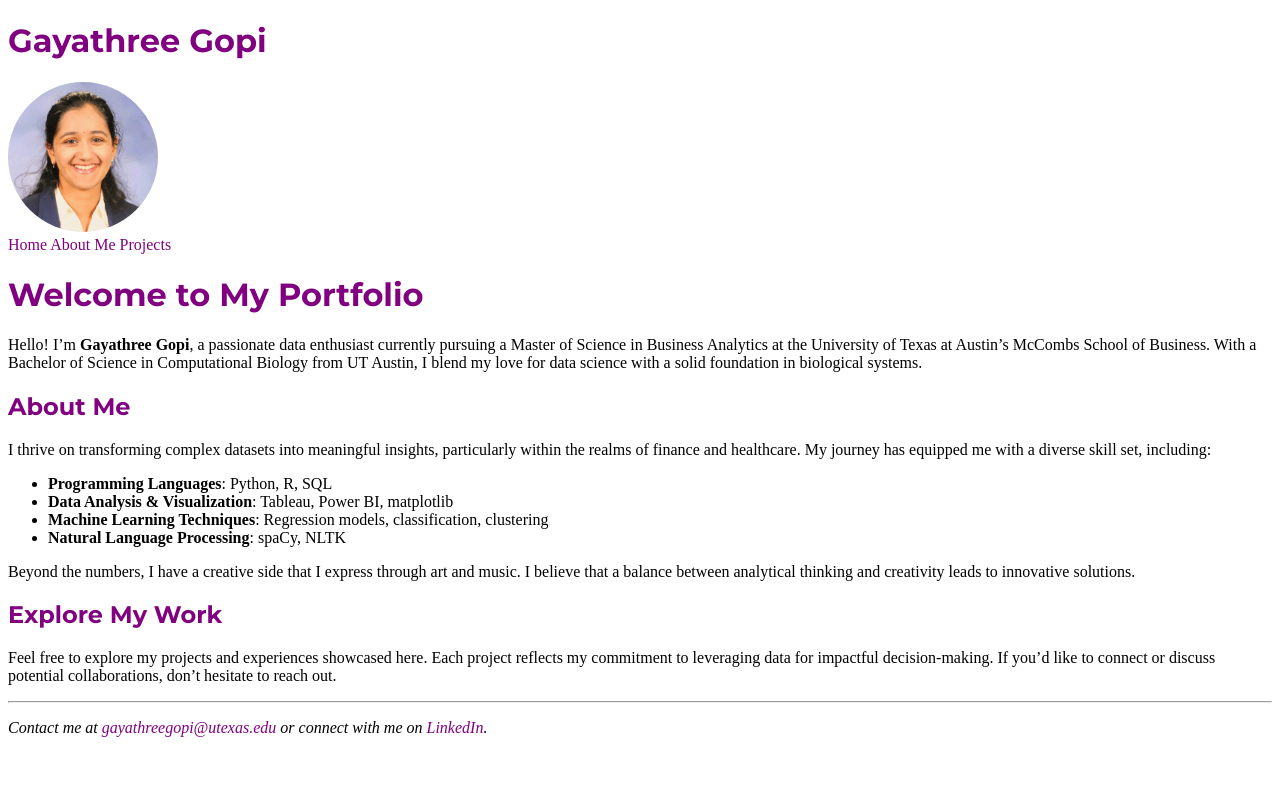
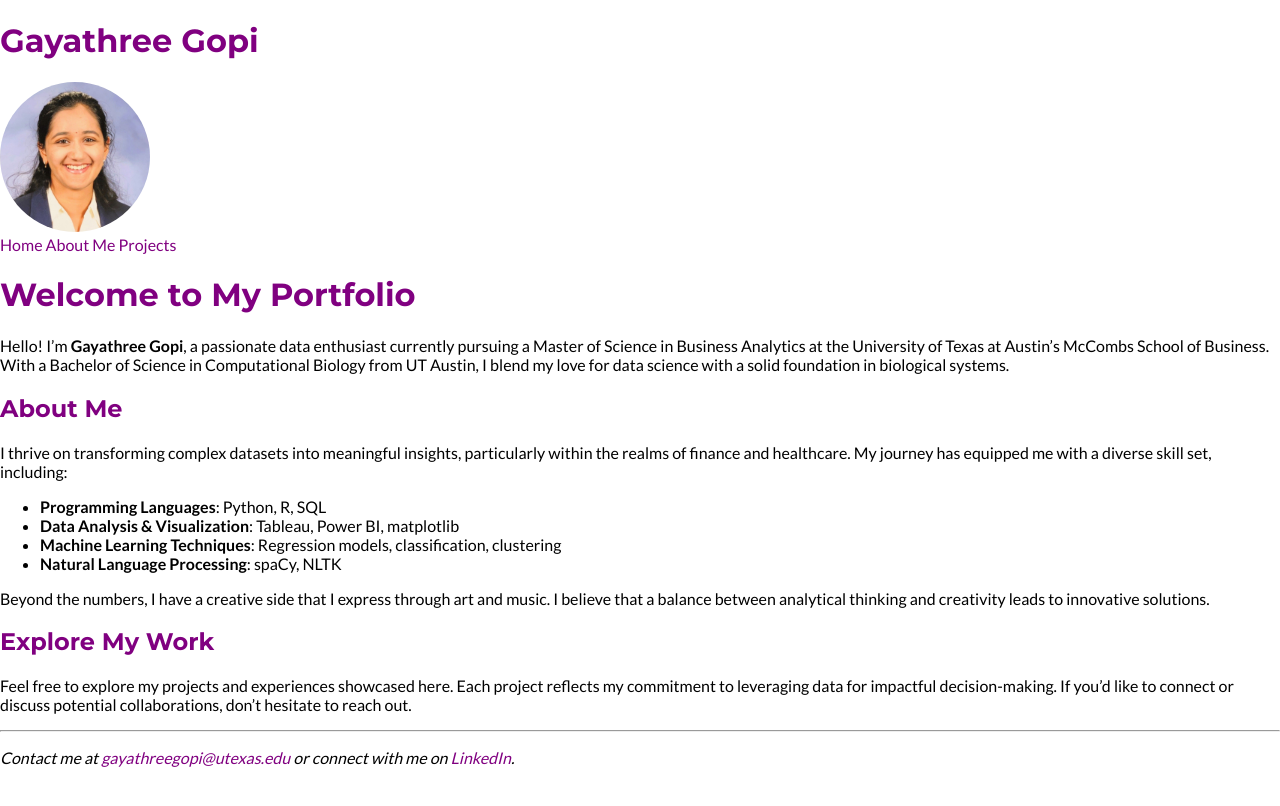
Before and after one commit to gayathreegopi/gayathreegopi.github.io, a Jekyll site: the page built from index.md, in a window 1280 px wide. Shown: the top 806 px of the page. Built offline with Jekyll 4.4.1, drawn with Linux system fonts in a browser that asks for light colours; our own code applies the rules of GitHub Pages for plain Markdown files.

Commit message:
Update style.css

```diff
--- a/assets/css/style.css
+++ b/assets/css/style.css
@@ -1,19 +1,26 @@
-/* Import the Montserrat font from Google Fonts */
-@import url('https://fonts.googleapis.com/css2?family=Montserrat:wght@400;700&display=swap');
+/* Import the Montserrat and Lato fonts from Google Fonts */
+@import url('https://fonts.googleapis.com/css2?family=Montserrat:wght@400;700&family=Lato:wght@400;700&display=swap');
 
-/* Apply Montserrat font to headings only */
+/* Apply Montserrat font to headings */
 h1, h2, h3, h4, h5, h6 {
   font-family: 'Montserrat', sans-serif;
-  color: purple; /* Change heading color to purple */
+  color: purple;
 }
 
-/* Change link colors to purple */
+/* Apply Lato font to body text */
+body {
+  font-family: 'Lato', sans-serif;
+  margin: 0; /* Reset margin to prevent unwanted spacing */
+  padding: 0; /* Reset padding to prevent unwanted spacing */
+}
+
+/* Style links */
 a {
-  color: purple; /* Default link color */
-  text-decoration: none; /* Remove underline if desired */
+  color: purple;
+  text-decoration: none;
 }
 
 a:hover {
   color: #6a0dad; /* Darker shade of purple for hover */
-  text-decoration: underline; /* Underline on hover for accessibility */
+  text-decoration: underline;
 }
```
